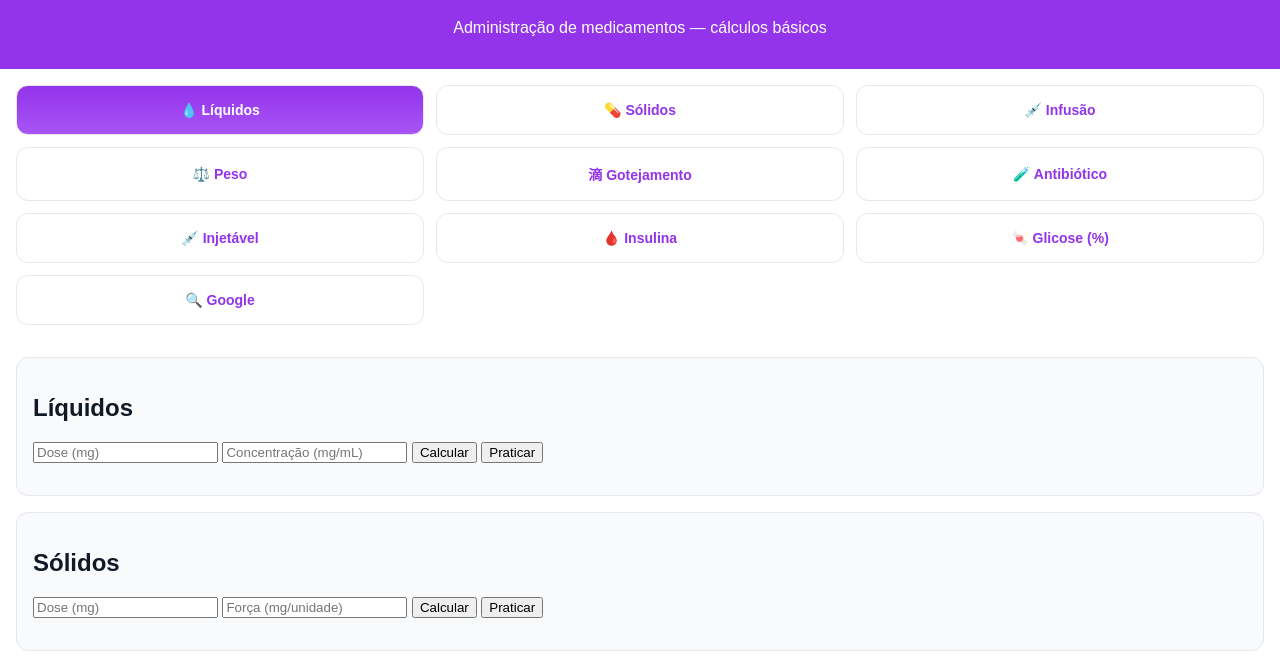
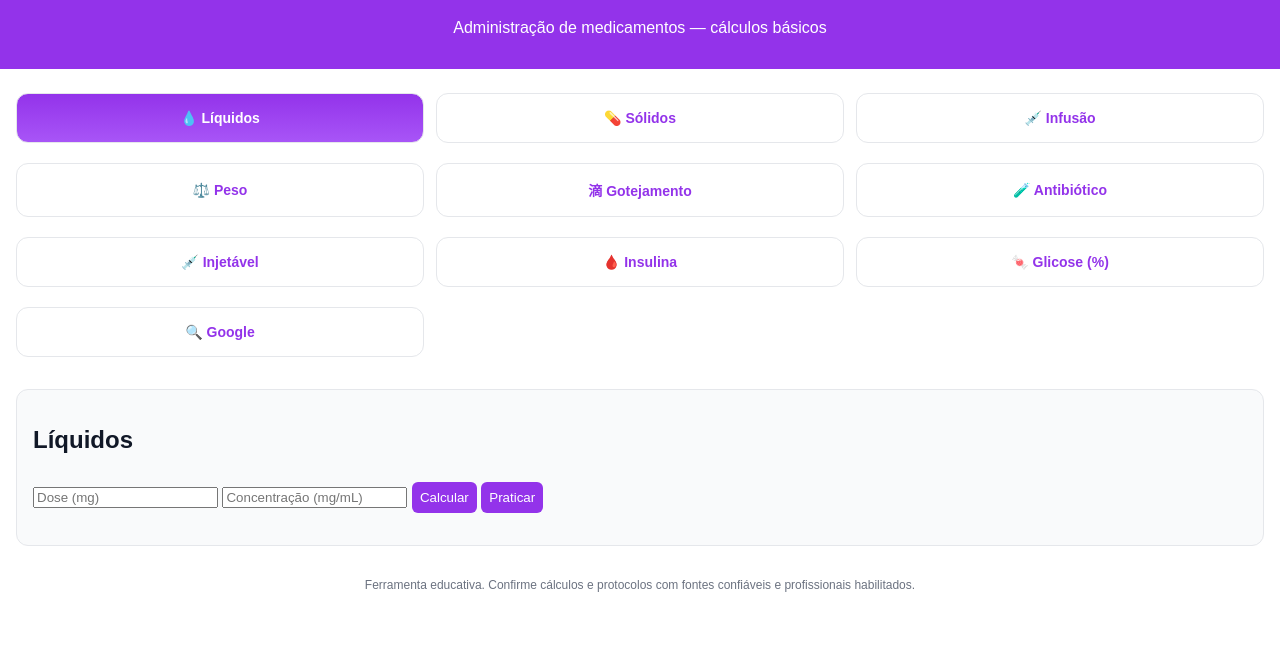
Before and after one commit to wilyanal-cell/TEC, a plain HTML site: page index.html in a window 1280 px wide. Shown: the part 77-741 px from the top of the page. Drawn offline with Linux system fonts and the light colour scheme.

Commit message:
Update style.css

```diff
--- a/style.css
+++ b/style.css
@@ -56,4 +56,26 @@ header {
   background: var(--card);
 }
 
-.hidden { display
+.hidden { display: none; }
+
+button {
+  margin-top: 0.5rem;
+  padding: 0.5rem;
+  background: var(--primary);
+  color: #fff;
+  border: none;
+  border-radius: 6px;
+  cursor: pointer;
+}
+
+.result { margin-top: 8px; }
+.safe { color: var(--safe); }
+.danger { color: var(--accent); }
+.hint { font-size: 12px; color: var(--muted); margin-top: 4px; }
+
+footer {
+  text-align: center;
+  font-size: 12px;
+  color: var(--muted);
+  padding: 1rem;
+}
```
